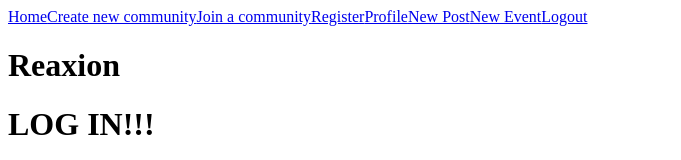
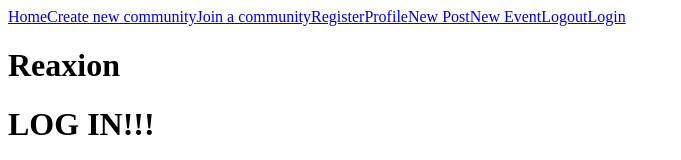
Before and after one commit to robyngoodner/Reaxion, a React (Create React App) app in the folder client/: page /login in a window 1280 px wide. Shown: the top 160 px of the page, without its empty margins (0-681 px from the left). Built offline with nearby package versions, Linux system fonts and the light colour scheme.

Commit message:
created login

```diff
--- a/client/package.json
+++ b/client/package.json
@@ -7,6 +7,7 @@
     "@testing-library/react": "^12.1.4",
     "@testing-library/user-event": "^13.5.0",
     "axios": "^0.26.1",
+    "prototype": "^0.0.5",
     "react": "^17.0.2",
     "react-dom": "^17.0.2",
     "react-router-dom": "^6.2.2",
--- a/client/src/api/auth.service.js
+++ b/client/src/api/auth.service.js
@@ -12,10 +12,10 @@ const register = (email, password, firstName, lastName) => {
 
 const login = (email, password) => {
     console.log("before try in login")
-   console.log(email,password)
+    console.log(email,password)
     try {
         return client
-        .prototype(`${auth}/login`, {email,password})
+        .post(`${auth}/login`, {email,password})
         .then((res) => {
             console.log(res)
             if(res.data.token) {
--- a/client/src/components/NavBar/index.js
+++ b/client/src/components/NavBar/index.js
@@ -1,5 +1,5 @@
 import { NavLink } from 'react-router-dom';
-import * as authService from '../auth/auth.service';
+import * as authService from '../../api/auth.service';
 
 export default function NavBar({checkUserActive}) {
         const handleLogout = async () => {
@@ -35,6 +35,10 @@ export default function NavBar({checkUserActive}) {
                 onClick = {handleLogout}
             >Logout
             </NavLink>
+            <NavLink
+                to='/login'
+            >Login
+            </NavLink>
         </div>
     )
 }
```
Also changed, not shown: 2 other files (tests, documents, lock files or other folders).
